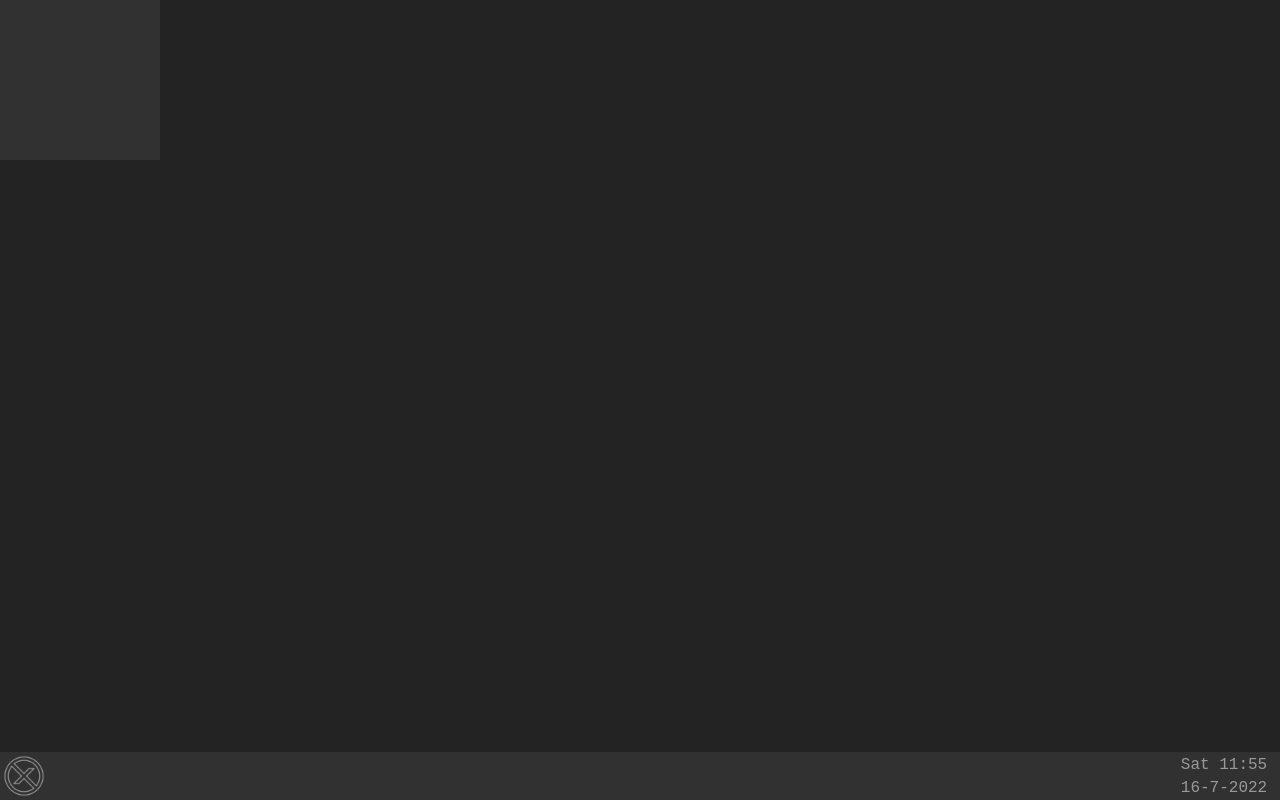
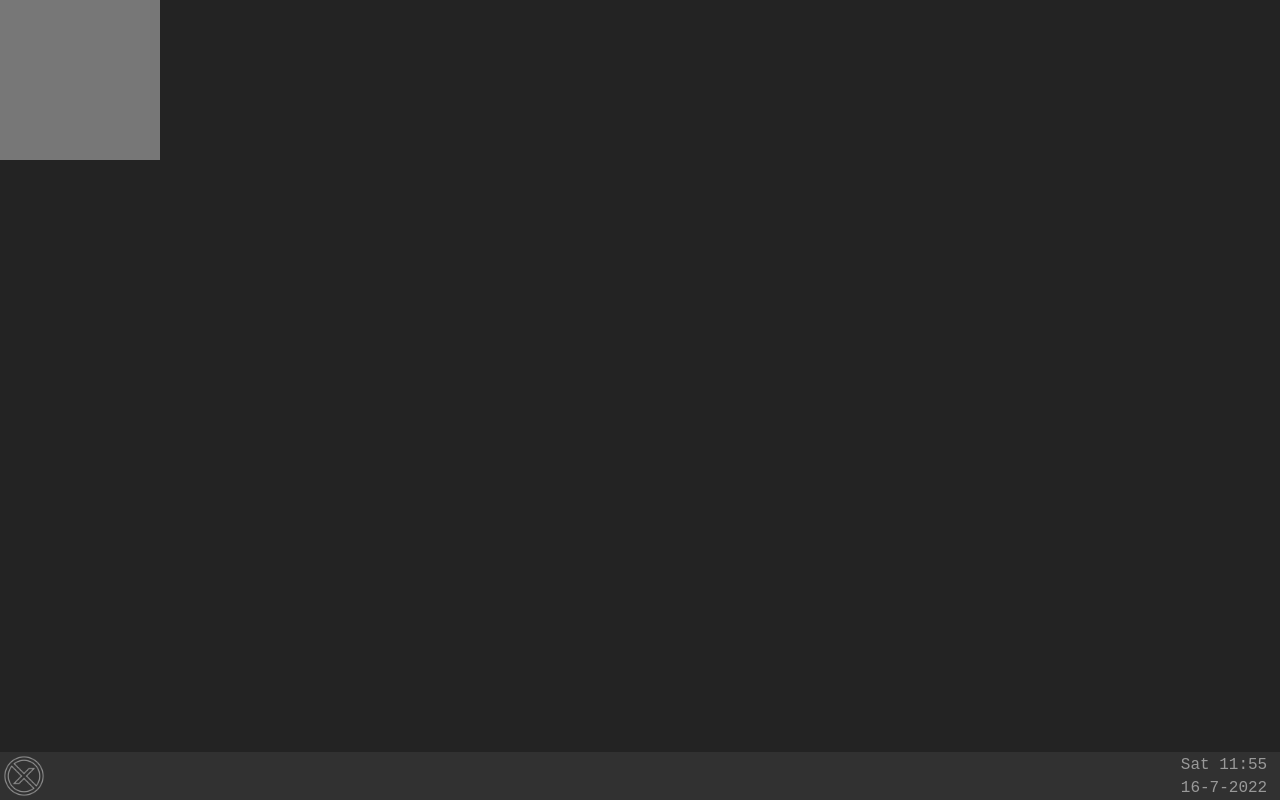
Before and after one commit to ThomasBonomo/NotX-Server-Interface, a plain HTML site: page index.html in a window 1280 px wide. Drawn offline with Linux system fonts and the light colour scheme.

Commit message:
Update master.css

```diff
--- a/css/master.css
+++ b/css/master.css
@@ -128,7 +128,8 @@ body {
 	display: grid;
 	grid-template-rows: 1rem 1fr;
 	position: fixed;
-	background-color: var(--foreground-color);
+	/background-color: var(--foreground-color);
+	background-color: #777;
 	width: 10rem;
 	height: 10rem;
 }
```
